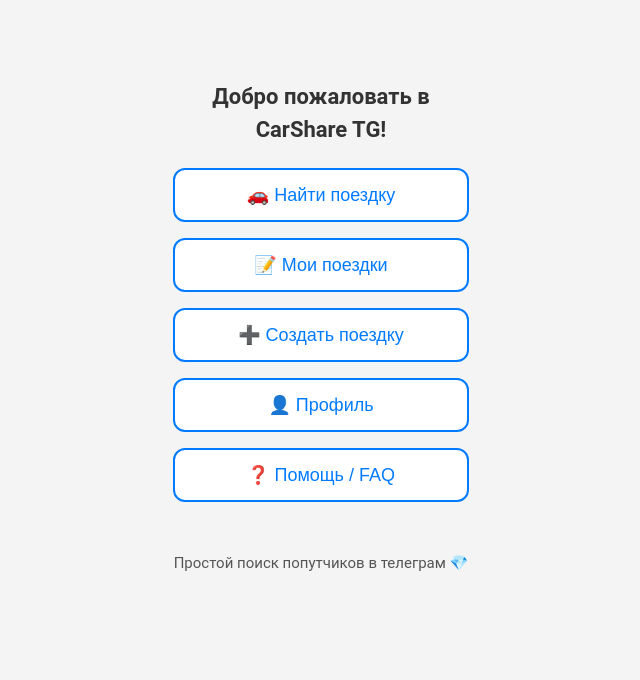
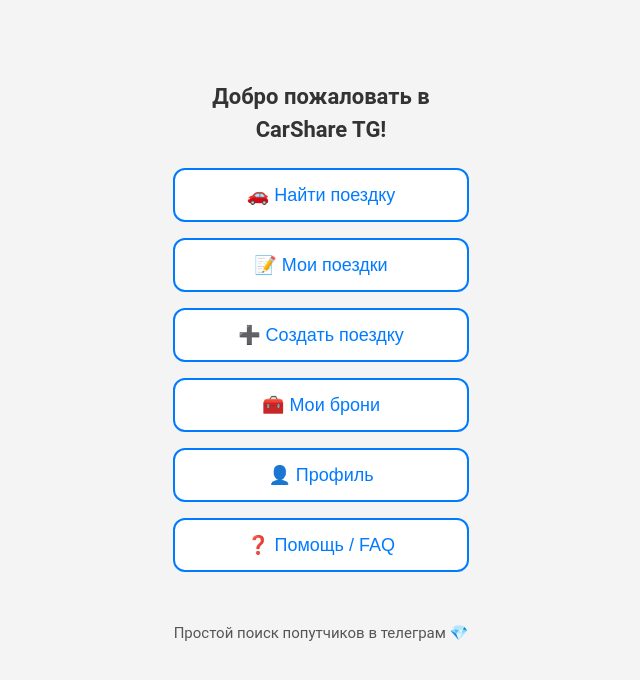
Before and after one commit to ragshata/frontend-carshare, a Vue app: page / in a window 1280 px wide. Shown: the top 680 px of the page, without its empty margins (319-959 px from the left). Built offline with nearby package versions, Linux system fonts and the light colour scheme.

Commit message:
добавил буки в мэйн скрин

```diff
--- a/src/pages/MainScreen.vue
+++ b/src/pages/MainScreen.vue
@@ -5,6 +5,7 @@
       <button class="menu-btn" @click="go('/find-trip')">🚗 Найти поездку</button>
       <button class="menu-btn" @click="go('/manage-trips')">📝 Мои поездки</button>
       <button class="menu-btn" @click="go('/offer-trip')">➕ Создать поездку</button>
+      <button class="menu-btn" @click="go('/my-bookings')">🧰 Мои брони</button>
       <button class="menu-btn" @click="go('/profile')">👤 Профиль</button>
       <button class="menu-btn" @click="go('/help')">❓ Помощь / FAQ</button>
     </div>
```
